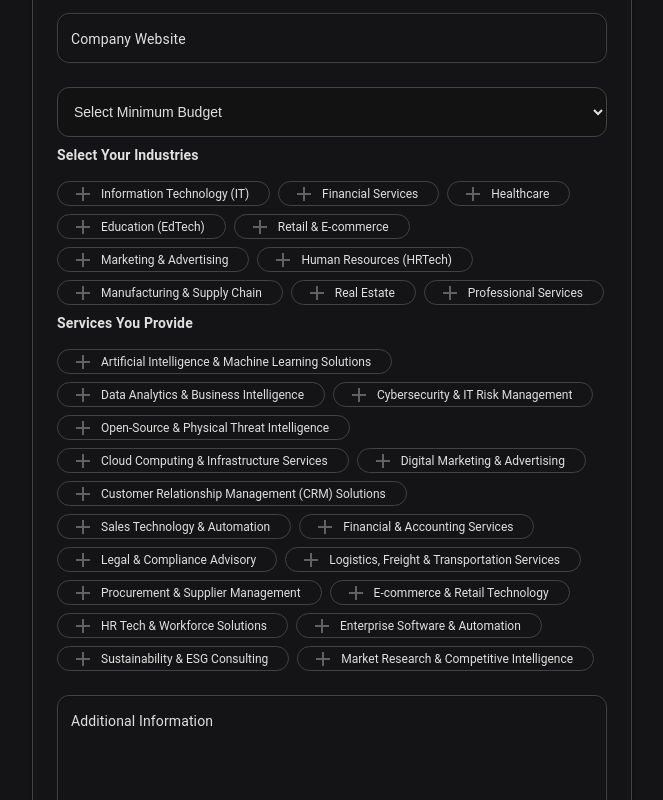
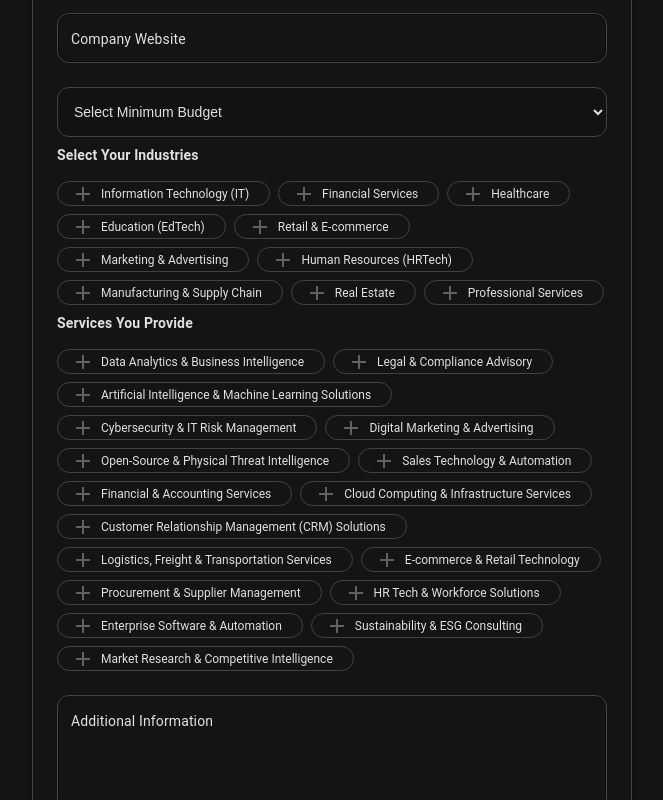
Before and after one commit to web-source-dev/leads, a React (Create React App) app: page /vendor in a window 1280 px wide. Shown: the part 426-1226 px from the top of the page, without its empty margins (308-971 px from the left). Built offline with nearby package versions, Linux system fonts and the light colour scheme; the HTML template or start-up script is replaced by a standard one.

Commit message:
Update VendorForm.jsx

```diff
--- a/src/components/VendorForm.jsx
+++ b/src/components/VendorForm.jsx
@@ -22,19 +22,19 @@ import CloseIcon from '@mui/icons-material/Close';
 
 const industries = ["Information Technology (IT)", "Financial Services", "Healthcare", "Education (EdTech)", "Retail & E-commerce","Marketing & Advertising","Human Resources (HRTech)","Manufacturing & Supply Chain","Real Estate","Professional Services"];
 const services = [
+  "Data Analytics & Business Intelligence",
+  "Legal & Compliance Advisory",
   "Artificial Intelligence & Machine Learning Solutions",
-  "Data Analytics & Business Intelligence",
   "Cybersecurity & IT Risk Management",
+  "Digital Marketing & Advertising",
   "Open-Source & Physical Threat Intelligence",
-  "Cloud Computing & Infrastructure Services",
-  "Digital Marketing & Advertising",
-  "Customer Relationship Management (CRM) Solutions",
   "Sales Technology & Automation",
   "Financial & Accounting Services",
-  "Legal & Compliance Advisory",
+  "Cloud Computing & Infrastructure Services",
+  "Customer Relationship Management (CRM) Solutions",
   "Logistics, Freight & Transportation Services",
+  "E-commerce & Retail Technology",
   "Procurement & Supplier Management",
-  "E-commerce & Retail Technology",
   "HR Tech & Workforce Solutions",
   "Enterprise Software & Automation",
   "Sustainability & ESG Consulting",
```
